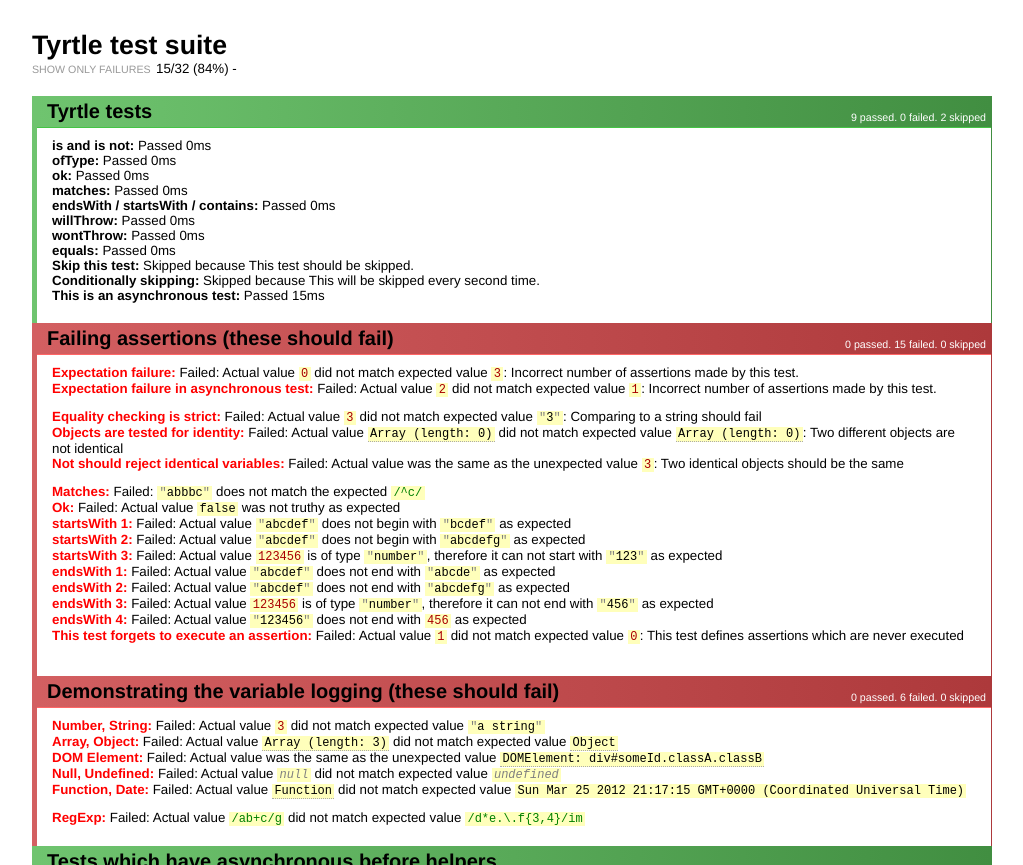
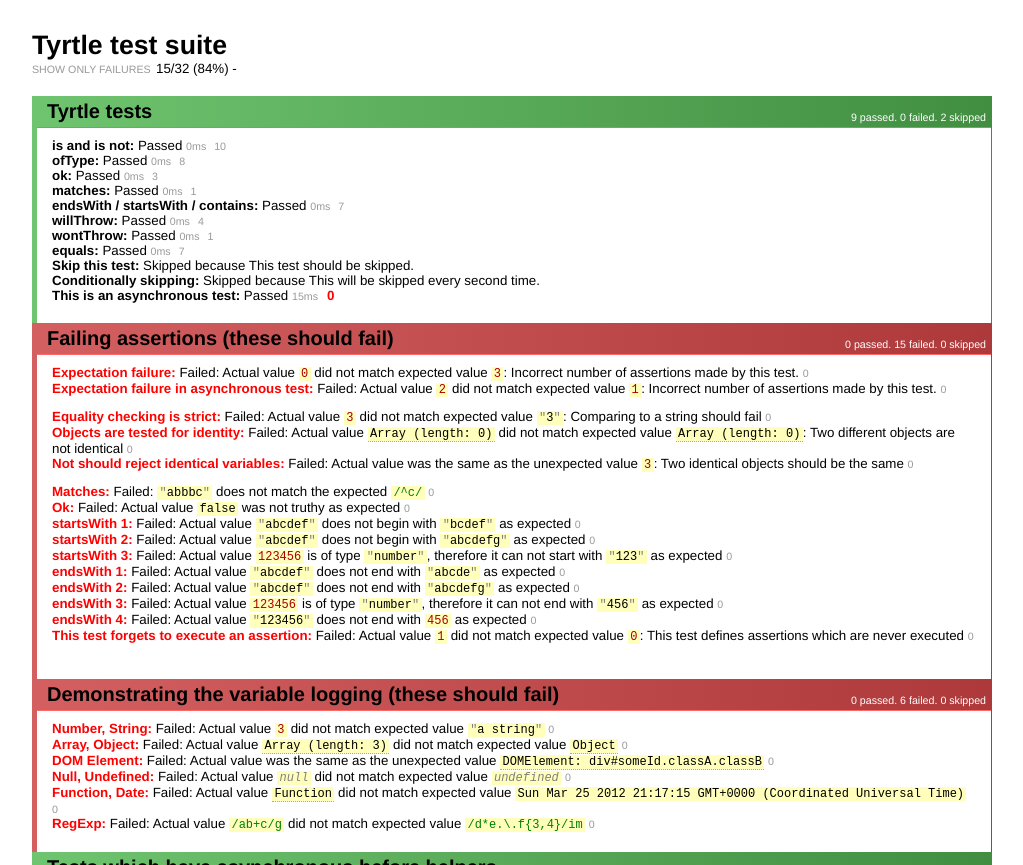
Before and after one commit to spadgos/tyrtle, a website: page demo/demo.html in a window 1280 px wide. Shown: the whole page, without its empty margins (128-1151 px from the left). Drawn offline with Linux system fonts and the light colour scheme.

Commit message:
Adds an assertion count to the html renderer

```diff
--- a/Tyrtle.js
+++ b/Tyrtle.js
@@ -758,6 +758,7 @@
       exception : null,   // Any thrown error is stored here (including AssertionErrors)
       asyncFn : null,
       expectedAssertions : -1,
+      assertionCount: 0,
       ///////////////
       /**
        *  Skip this test.
@@ -814,6 +815,8 @@
         try {
           start = new Date();
           if (this.asyncFn) {
+
+            // actually executes the asyncTest here.
             this.body(function (variables) {
               variables = variables || {};
               try {
@@ -844,7 +847,9 @@
           } else {
             currentTestAssertions = 0;
             originalUnexecutedAssertions = unexecutedAssertions;
+            // executes the synchronous test
             this.body(assert);
+            this.assertionCount = currentTestAssertions;
             if (test.expectedAssertions !== -1) {
               assert.that(currentTestAssertions)
                   .is(test.expectedAssertions)
--- a/renderers/html.js
+++ b/renderers/html.js
@@ -281,12 +281,18 @@
   HtmlRenderer.prototype.afterTest = function (test, module, tyrtle) {
     var msg;
     msg = formatString(
-      test.statusMessage + (test.runTime !== -1 ? formatString(false, ' {0}ms', test.runTime) : "")
+      test.statusMessage + (test.runTime !== -1 ? formatString(false, ' <span class="tip">{0}ms</span>', test.runTime) : "")
     );
 
     if (test.error) {
       msg += formatString(' (<span class="thrownError">Error: {0}</span>)', test.error);
     }
+
+    msg += ' <span class="tip assertionCount '
+      + (test.assertionCount === 0 ? 'zeroAssertions' : '')
+      + '" title="Assertions executed by this test:' + test.assertionCount + '">'
+      + test.assertionCount + '</span>';
+
     test.$container
       .removeClass('pending')
       .addClass(test.status === Tyrtle.PASS ? "pass" : (test.status === Tyrtle.FAIL ? 'fail' : 'skip'))
@@ -300,9 +306,6 @@
     if (this.testsLeft) {
       this.testsLeft -= mod.tests.length;
       completePercent = Math.floor((this.totalTests - this.testsLeft) / this.totalTests * 100);
-      //tyrtle.$status.text(completePercent + "%");
-      //tyrtle.$status.text((new Array(completePercent + 1)).join("|"));
-
       tyrtle.$status.text(
         tyrtle.fails + "/" + (this.totalTests - this.testsLeft)
         + " (" + completePercent + "%) "
--- a/tyrtle.css
+++ b/tyrtle.css
@@ -100,9 +100,24 @@
   margin: 0;
   padding: 10px 15px 20px;
 }
+.tests > li > a,
+.tip {
+  font-size: 80%;
+  color: #999;
+}
+.tests > li > a,
+li.pass .assertionCount {
+  padding-left: .4em;
+}
+li.pass .assertionCount.zeroAssertions {
+  font-size: 100%;
+  color: red;
+  font-weight: bold;
+}
+li.skip .assertionCount {
+  display: none;
+}
 .tests > li > a {
-  padding-left: .4em;
-  font-size: 80%;
   -moz-transition: opacity 0.3s;
   transition: opacity 0.3s;
   -webkit-transition: opacity 0.3s;
@@ -139,11 +154,11 @@
 .variable.string:before,
 .variable.string:after {
   content: '"';
-  color: grey;
+  color: gray;
 }
 .variable.null,
 .variable.undefined {
-  color: grey;
+  color: gray;
   font-style: italic;
 }
 .variable.regexp {
```
